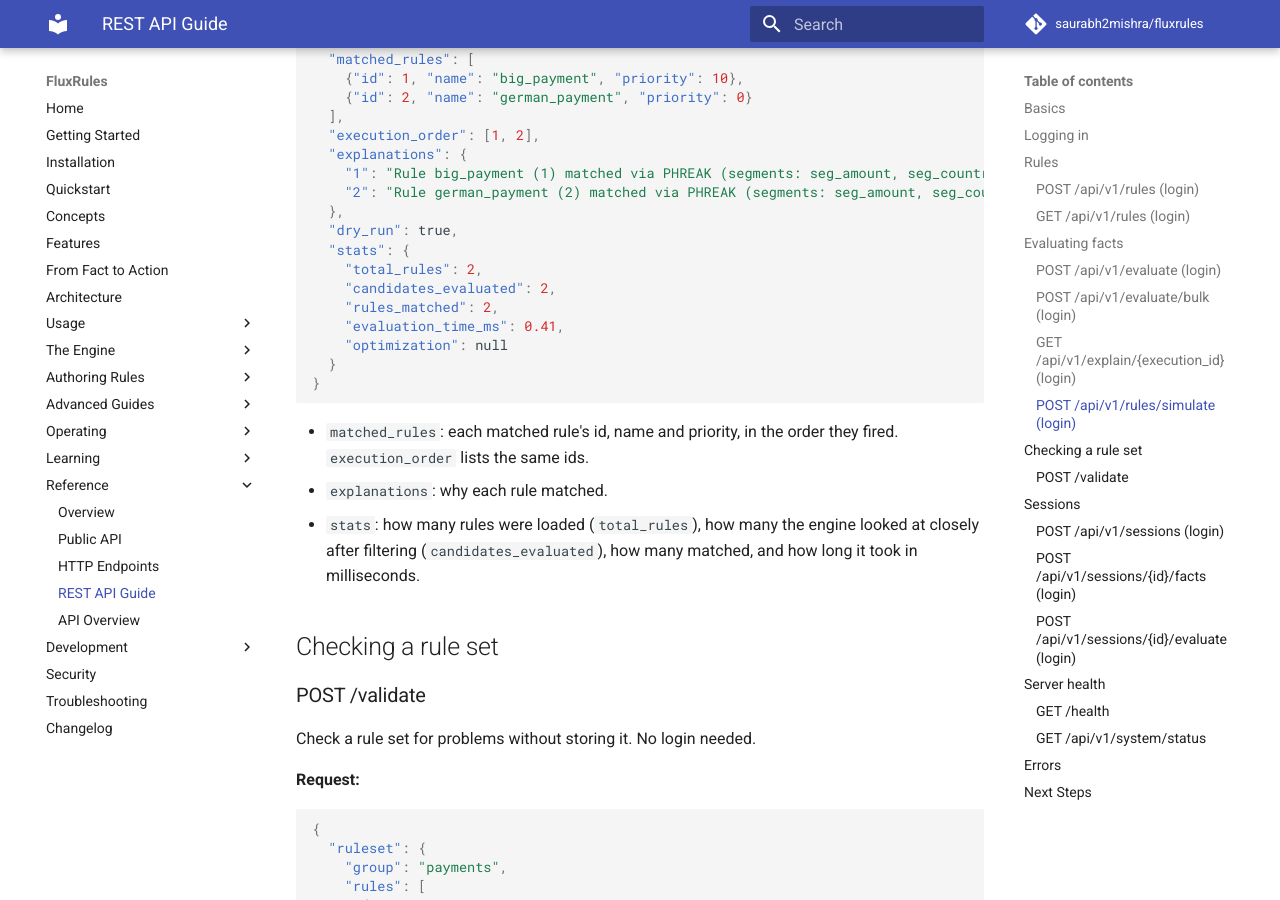
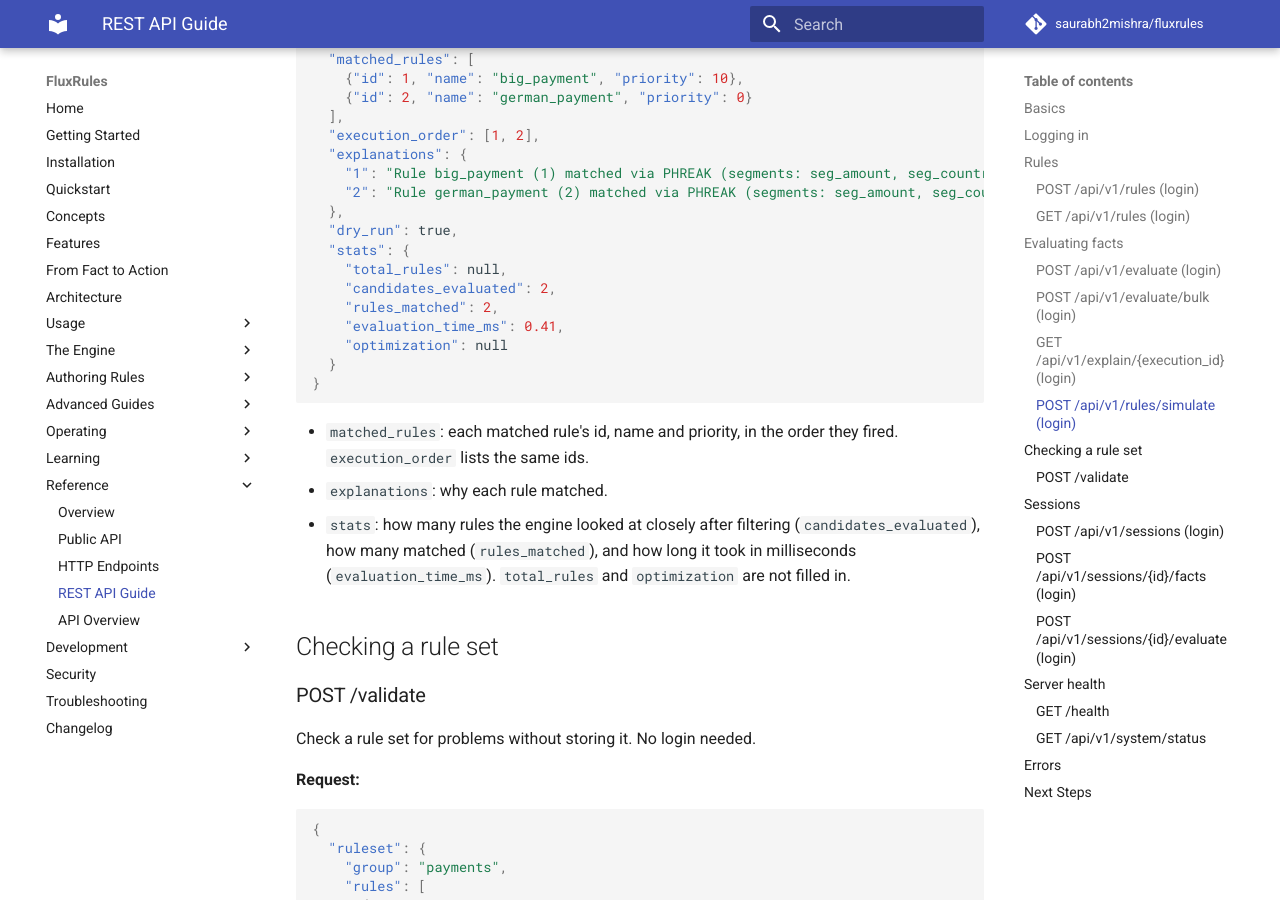
Before and after one commit to saurabh2mishra/fluxrules, an MkDocs documentation site: the page built from docs/rest-api.md, in a window 1280 px wide and 900 px high, scrolled down 3990 px. Built offline with MkDocs 1.6.1 and Material for MkDocs 9.7.7, drawn with Linux system fonts in a browser that asks for light colours; comment, search, counter and statistics services are not loaded.

Commit message:
fix(api): keep the adapter's stats unchanged; map them in /rules/simulate
Review finding: the adapter returned two copies of the same figures under
different names, which also changed every /api/v1/engines response. Its
stats are back to main's keys; /rules/simulate now translates them to the
SimulateStats names (candidates_evaluated, evaluation_time_ms).
total_rules stays null, as before.

Co-Authored-By: Claude Opus 5.5 <noreply@anthropic.com>

```diff
--- a/docs/rest-api.md
+++ b/docs/rest-api.md
@@ -193,7 +193,7 @@ Evaluate a fact as a dry run and get an explanation for each matched rule.
   },
   "dry_run": true,
   "stats": {
-    "total_rules": 2,
+    "total_rules": null,
     "candidates_evaluated": 2,
     "rules_matched": 2,
     "evaluation_time_ms": 0.41,
@@ -205,9 +205,10 @@ Evaluate a fact as a dry run and get an explanation for each matched rule.
 - `matched_rules`: each matched rule's id, name and priority, in the order
   they fired. `execution_order` lists the same ids.
 - `explanations`: why each rule matched.
-- `stats`: how many rules were loaded (`total_rules`), how many the engine
-  looked at closely after filtering (`candidates_evaluated`), how many matched,
-  and how long it took in milliseconds.
+- `stats`: how many rules the engine looked at closely after filtering
+  (`candidates_evaluated`), how many matched (`rules_matched`), and how long
+  it took in milliseconds (`evaluation_time_ms`). `total_rules` and
+  `optimization` are not filled in.
 
 ## Checking a rule set
 
```
Also changed, not shown: CHANGELOG.md (+3 -3 lines), 4 other files.
